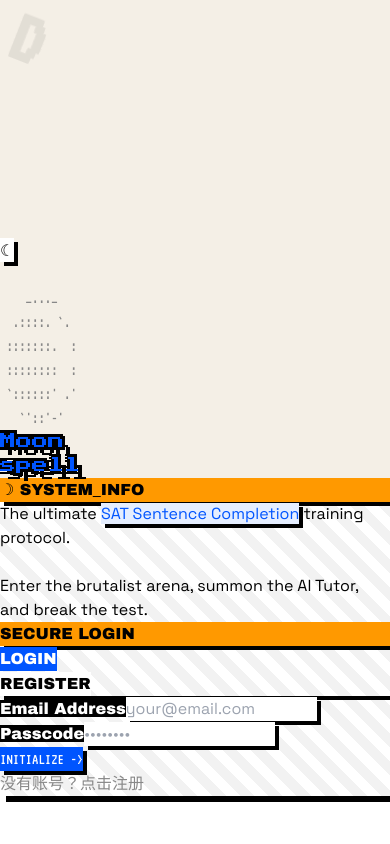
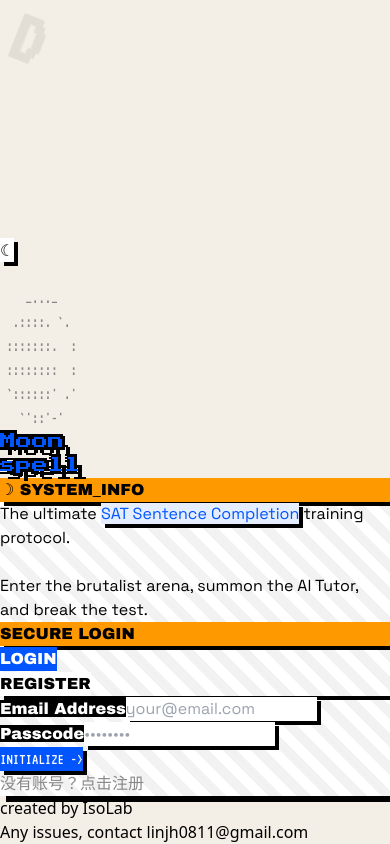
Before and after one commit to 5pts/moonspell-sat, a React (Vite) app: page /login in a window 390 px wide. Shown: the part 4019-4863 px from the top of the page. Before the commit the page ends 4815 px from the top, so only its background shows below. Built offline with nearby package versions, Linux system fonts and the light colour scheme; no server answers.

Commit message:
ui: add footer credits and contact

```diff
--- a/src/App.jsx
+++ b/src/App.jsx
@@ -63,6 +63,10 @@ function App() {
           <Route path="/dashboard" element={currentUser ? <Dashboard /> : <Navigate to="/login" />} />
           <Route path="*" element={<Navigate to="/" />} />
         </Routes>
+        <div className="fixed bottom-3 left-1/2 -translate-x-1/2 z-[90] text-center text-[11px] md:text-xs theme-text-secondary/80 px-3">
+          <div>created by IsoLab</div>
+          <div>Any issues, contact linjh0811@gmail.com</div>
+        </div>
       </div>
       </ErrorBoundary>
     </BrowserRouter>
```
Also changed, not shown: 4 other files (tests, documents, lock files or other folders).
